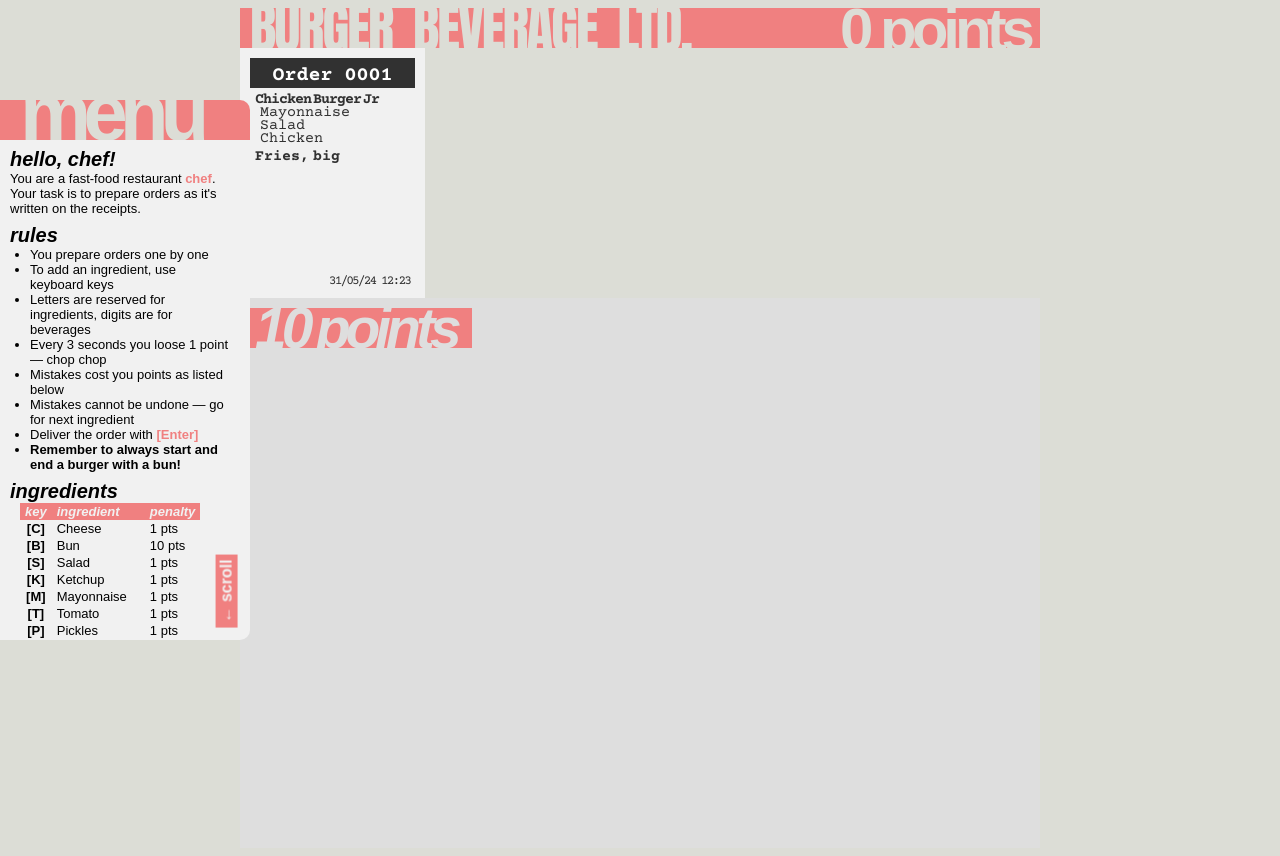
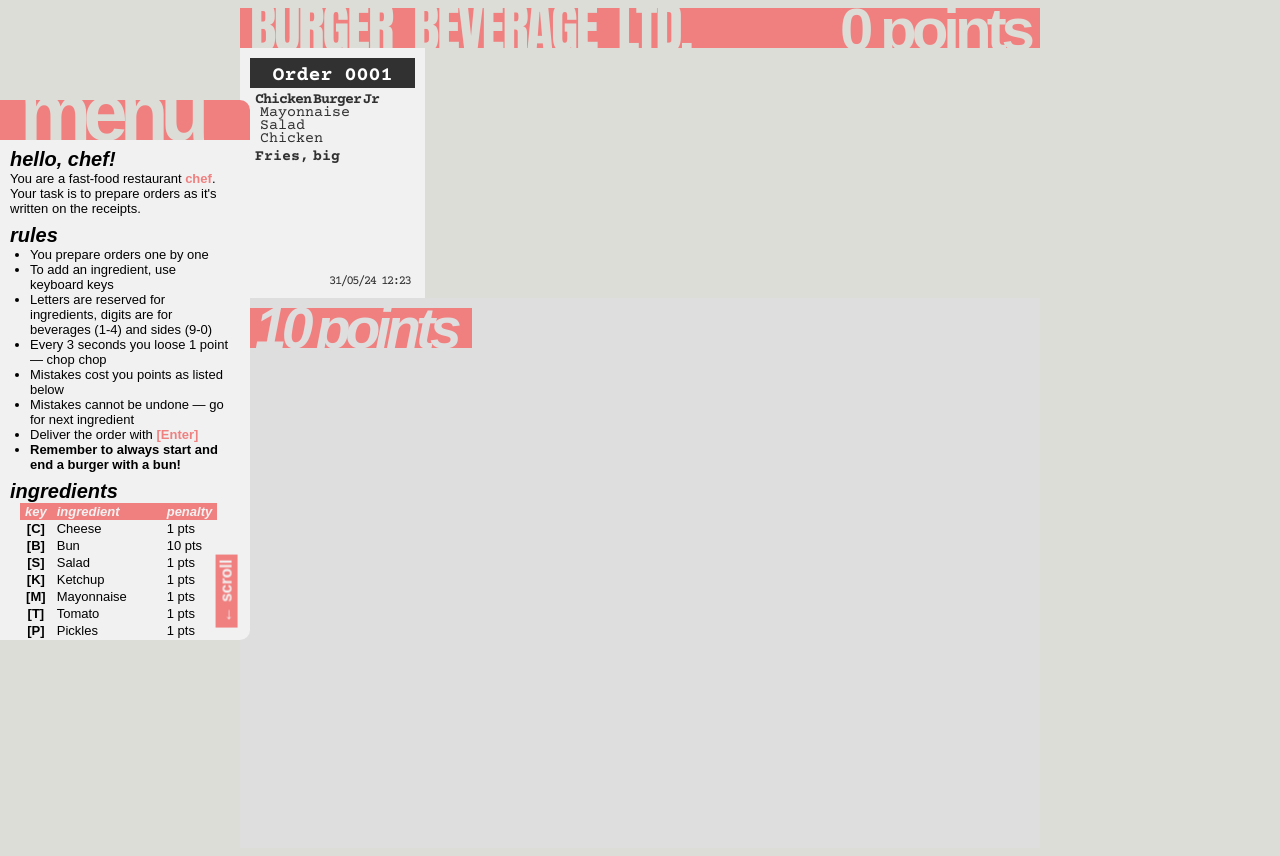
Before and after one commit to potwr/potwr.github.io, a PHP site: page /Burger/index.html in a window 1280 px wide. Run offline with PHP 8.4, Linux system fonts and the light colour scheme.

Commit message:
Add files via upload

```diff
--- a/Burger/index.html
+++ b/Burger/index.html
@@ -63,7 +63,7 @@
                 <ul>
                     <li>You prepare orders one by one</li>
                     <li>To add an ingredient, use keyboard keys</li>
-                    <li>Letters are reserved for ingredients, digits are for beverages</li>
+                    <li>Letters are reserved for ingredients, digits are for beverages (1-4) and sides (9-0)</li>
                     <li>Every 3 seconds you loose 1 point — chop chop</li>
                     <li>Mistakes cost you points as listed below</li>
                     <li>Mistakes cannot be undone — go for next ingredient</li>
@@ -92,12 +92,12 @@
                         </tr>
                     </table>
                 </div>
-                <h1>fries</h1>
+                <h1>sides</h1>
                 <div class="instruction-fries">
                     <table>
                         <tr>
                             <th>key</th>
-                            <th>beverage</th>
+                            <th>side</th>
                             <th>penalty</th>
                         </tr>
                     </table>
--- a/Burger/styles.css
+++ b/Burger/styles.css
@@ -392,9 +392,10 @@ th {
     font-style: italic;
 }
 
-tr td:first-child {
+td:first-child {
     font-weight: bold;
     text-align: center;
+    width: 20px;
 }
 
 td, th {
@@ -405,6 +406,10 @@ td, th {
     padding-right: 5px;
 }
 
+td:nth-child(2) {
+    width: 100px;
+}
+
 td:nth-child(2):first-letter {
     text-transform: capitalize;
 }
@@ -412,6 +417,7 @@ td:nth-child(2):first-letter {
 td:nth-child(3) {
     border: none;
     text-align: left;
+    width: 20px;
 }
 
 .instruction-menu-burger-name {
```
